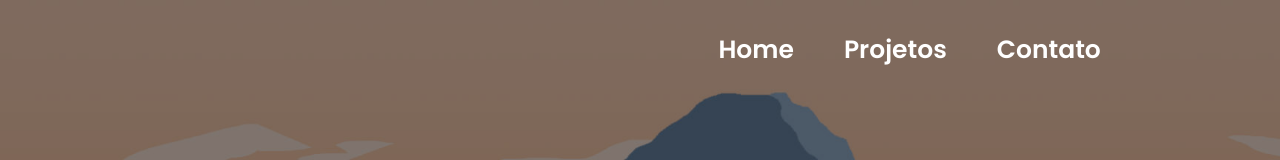
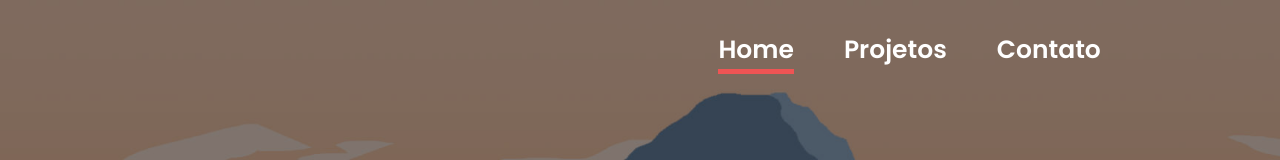
Before and after one commit to FOrDunn/Meu-portfolio, a React (Create React App) app: page / in a window 1280 px wide. Shown: the top 160 px of the page. Built offline with nearby package versions, Linux system fonts and the light colour scheme.

Commit message:
Ajustando o efeito da Navbar

```diff
--- a/src/components/header/navBar.js
+++ b/src/components/header/navBar.js
@@ -1,11 +1,13 @@
-import { Link } from "react-router-dom";
+import { Link, useLocation } from "react-router-dom";
 
 function Navbar() {
+    const location = useLocation().pathname;
+
     return (
         <nav className="navBar">
-            <Link to="/" className="navBarItems">Home</Link>
-            <Link to="/projetos" className="navBarItems">Projetos</Link>
-            <Link to="/contato" className="navBarItems">Contato</Link>
+            <Link to="/" className="navBarItems" data-selected={location === '/'}>Home</Link>
+            <Link to="/projetos" className="navBarItems" data-selected={location=== '/projetos'}>Projetos</Link>
+            <Link to="/contato" className="navBarItems" data-selected={location === '/contato'}>Contato</Link>
         </nav>
     );
 }
--- a/src/styles/App.css
+++ b/src/styles/App.css
@@ -51,10 +51,10 @@ body {
 }
 
 .navBarItems:after {
-  bottom: 0;
+  bottom: -5px;
   background-color: #ef5454;
   content: "";
-  height: 3px;
+  height: 5px;
   left: 0;
   position: absolute;
   transform: scaleX(0);
@@ -71,3 +71,8 @@ body {
   transform: scaleX(1);
   transform-origin: bottom left;
 }
+
+.navBarItems[data-selected="true"] {
+  border-bottom: 5px solid #ef5454;
+  margin-bottom: -5px;
+}
```
